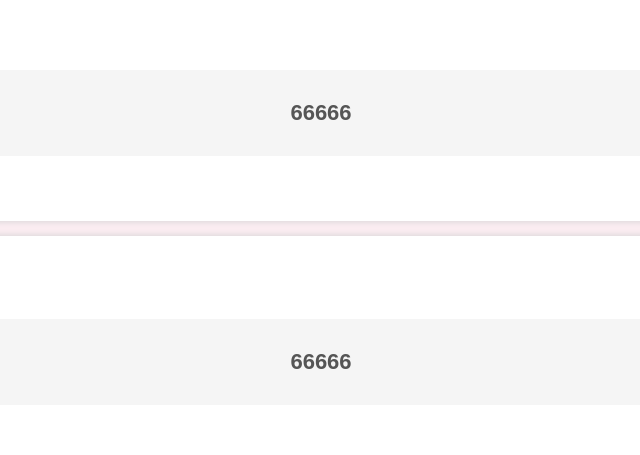
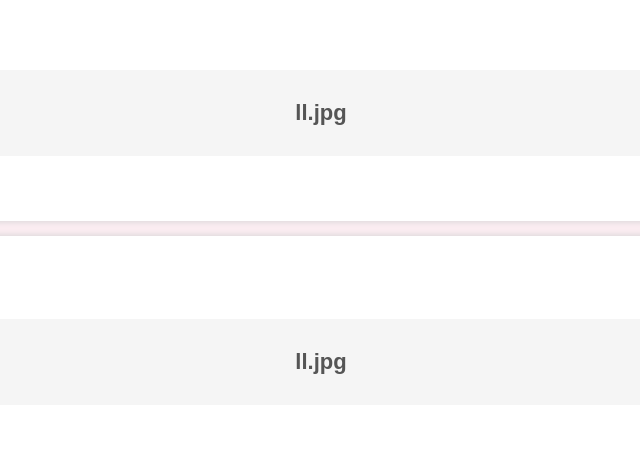
Before and after one commit to lyadav55586-cloud/AMIT-COSMETIC, a plain HTML site: page index.html in a window 1280 px wide. Shown: the part 202-657 px from the top of the page, 319-959 px from the left. Drawn offline with Linux system fonts and the light colour scheme.

Commit message:
Update index.html

```diff
--- a/index.html
+++ b/index.html
@@ -54,13 +54,13 @@
 
     <div class="product">
         <h2>Face Cream</h2>
-        <div class="image-box">66666</div>
+        <div class="image-box">ll.jpg</div>
         <p>High quality beauty cream</p>
     </div>
 
     <div class="product">
         <h2>Lipstick</h2>
-        <div class="image-box">66666</div>
+        <div class="image-box">ll.jpg</div>
         <p>Long lasting colors</p>
     </div>
 
```
